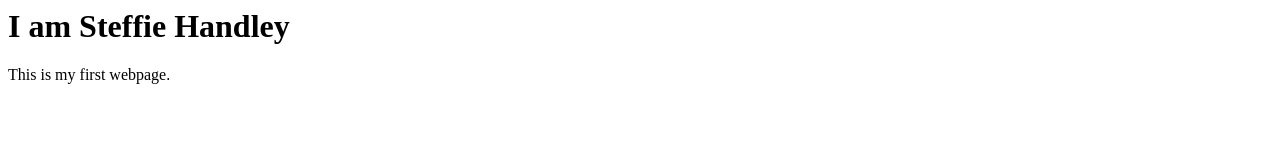
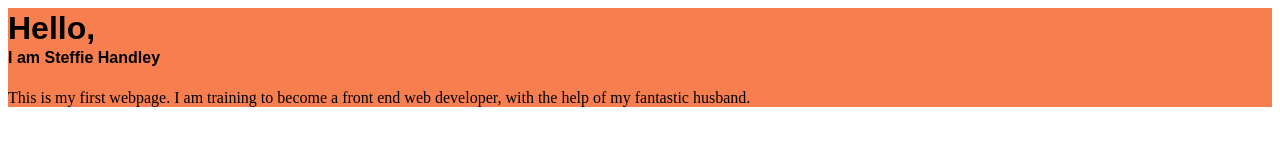
Before and after one commit to steffiehandley/steffiehandley.com, a plain HTML site: page index.html in a window 1280 px wide. Drawn offline with Linux system fonts and the light colour scheme.

Commit message:
added styles

```diff
--- a/index.html
+++ b/index.html
@@ -1,8 +1,26 @@
 <html>
-    <head></head>
+    <head>
+        <style>
+        span {
+            font-size: 0.5em;
+        }
+
+        h1 {
+            line-height: 1.25;
+            font-family: arial;
+        }
+
+        div {
+            background-color: #f77a4af7
+        }
+        </style>
+    </head>
     <body>
-        <h1>I am Steffie Handley</h1>
-        <p>This is my first webpage.</p>
+        <div>
+            <h1>Hello, <br/> <span>I am Steffie Handley</span></h1>
+            <p>This is my first webpage. I am training to become a front end web developer, with the help of my fantastic husband.</p>
+        </div>
+
     </body>
 
 </html>
```
